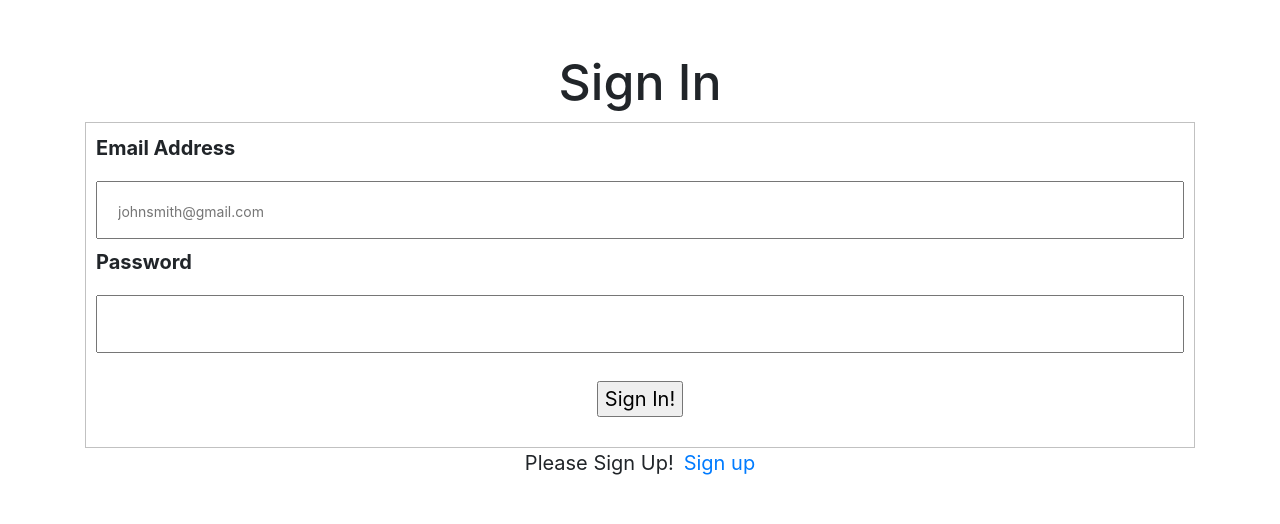
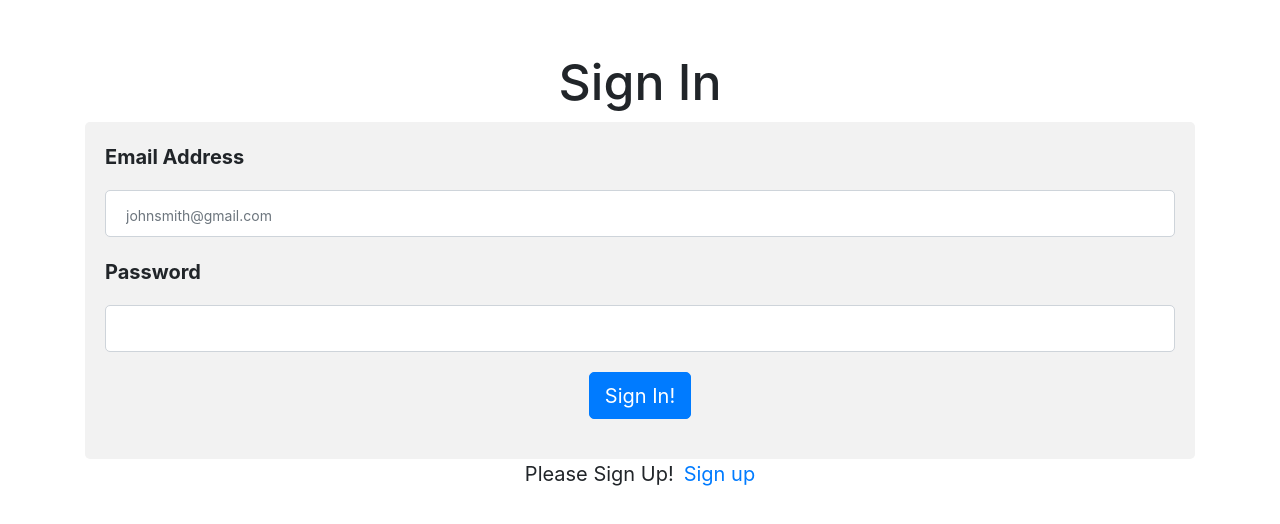
Before and after one commit to luztherose/techChallengePractice, a React (Create React App) app in the folder practice-app/: page / in a window 1280 px wide. Shown: the top 524 px of the page. Built offline with nearby package versions, Linux system fonts and the light colour scheme.

Commit message:
form component Bootstrap

```diff
--- a/practice-app/src/components/LogIn.js
+++ b/practice-app/src/components/LogIn.js
@@ -60,11 +60,15 @@ class Longin extends Component {
                     </div>
                     <div>
                         <form method="post" action="/login" onSubmit={this.handleSubmit} >
-                            <label>Email Address </label>
-                            <input type="email" name="userEmail" placeholder="johnsmith@gmail.com" onChange={this.handleChange} required ></input>
-                            <label>Password </label>
-                            <input type="password" name="password" onChange={this.handleChange} required ></input>
-                            <input type="submit" value="Sign In!" ></input>
+                            <div className="form-group">
+                                <label>Email Address </label>
+                                <input className="form-control" type="email" name="userEmail" placeholder="johnsmith@gmail.com" onChange={this.handleChange} required ></input>
+                            </div>
+                            <div className="form-group">
+                                <label>Password </label>
+                                <input className="form-control" type="password" name="password" onChange={this.handleChange} required ></input>
+                            </div>
+                            <input className="btn btn-primary" type="submit" value="Sign In!" ></input>
                         </form>
                     </div>
                     <div className="row justify-content-center">
--- a/practice-app/src/components/SignUp.js
+++ b/practice-app/src/components/SignUp.js
@@ -57,14 +57,16 @@ class SignUp extends Component {
                     </div>
                     <div>
                         <form method="post" action="/register" onSubmit={this.handleSubmit}>
-                            <div>
+                            <div className="form-group">
                                 <label>Email </label>
-                                <input type="email" name="username" onChange={this.handleChange} required ></input>
+                                <input className="form-control" type="email" name="username" onChange={this.handleChange} required ></input>
+                            </div>
+                            <div className="form-group">
                                 <label>Password </label>
-                                <input type="password" name="password" onChange={this.handleChange} required ></input>
+                                <input className="form-control" type="password" name="password" onChange={this.handleChange} required ></input>
                             </div>
                             <div>
-                                <input type="submit" value="Register"></input>
+                                <input className="btn btn-primary" type="submit" value="Register"></input>
                             </div>
                         </form>
                     </div>
--- a/practice-app/src/styles/_main.scss
+++ b/practice-app/src/styles/_main.scss
@@ -7,8 +7,9 @@ body {
 }
 form {
     margin: 0 auto;
-    border: 1px solid rgba(10, 10, 10, 0.25);
-    padding: 10px;
+    border-radius: 5px;
+    background-color: #f2f2f2;
+    padding: 20px;
 }
 label {
     display: block;
```
